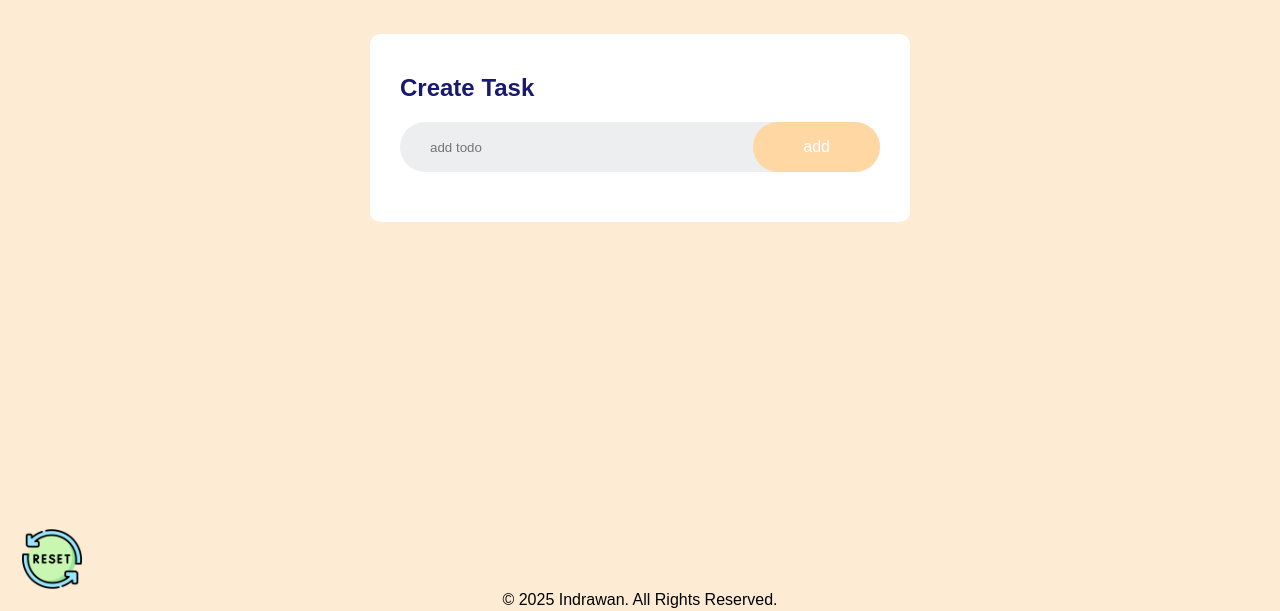
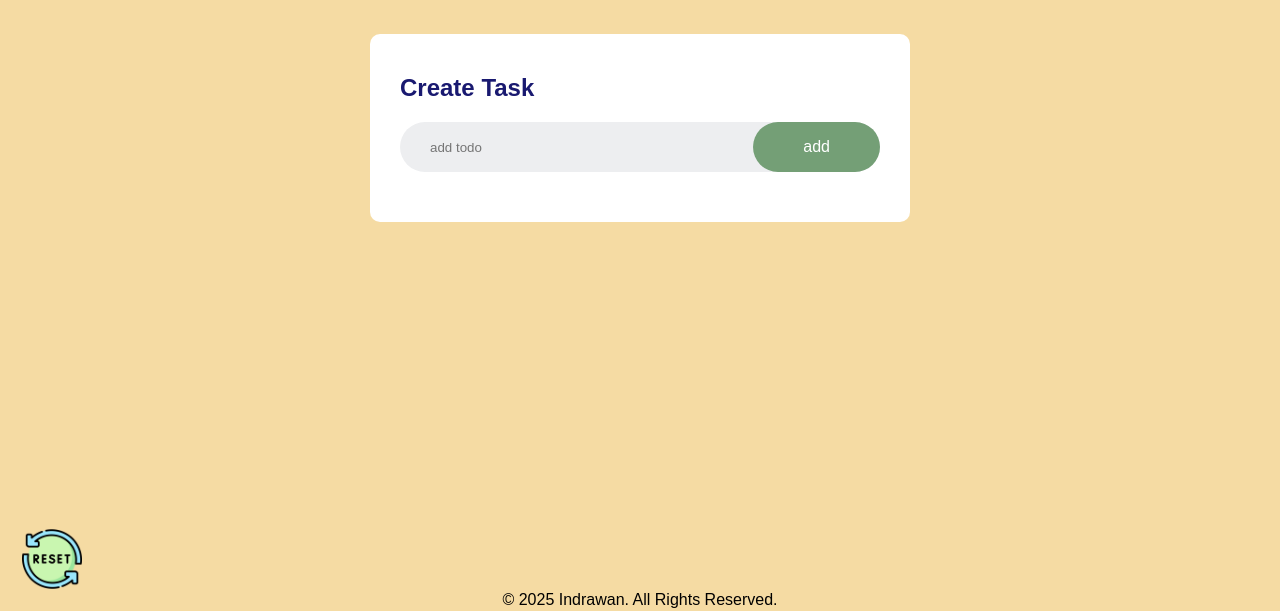
Before and after one commit to Indrawan-maker/todo-app, a plain HTML site: page index.html in a window 1280 px wide. Shown: the part 189-800 px from the top of the page. Drawn offline with nearby package versions, Linux system fonts and the light colour scheme; some packages are replaced by stand-ins of ours; a script that the page names is missing; a web font is replaced by a local one.

Commit message:
update warna

```diff
--- a/style.css
+++ b/style.css
@@ -8,15 +8,15 @@
 }
 
 :root {
-    --primary-color:rgb(253, 235, 212);
-    --secondary-color: rgb(0, 0, 0);
-    --button-color:rgb(255, 215, 163);
+    --primary-color:#F5DBA3;
+    --secondary-color: black;
+    --button-color:#749F76;
 }
 
 .dark-theme {
-    --primary-color: rgb(0, 4, 48);
-    --secondary-color:   #F5F5DC;
-    --button-color:rgb(0, 7, 90);
+    --primary-color: #050b21;
+    --secondary-color:   #CCCDEF;
+    --button-color:#091723;
 
 }
 
```
